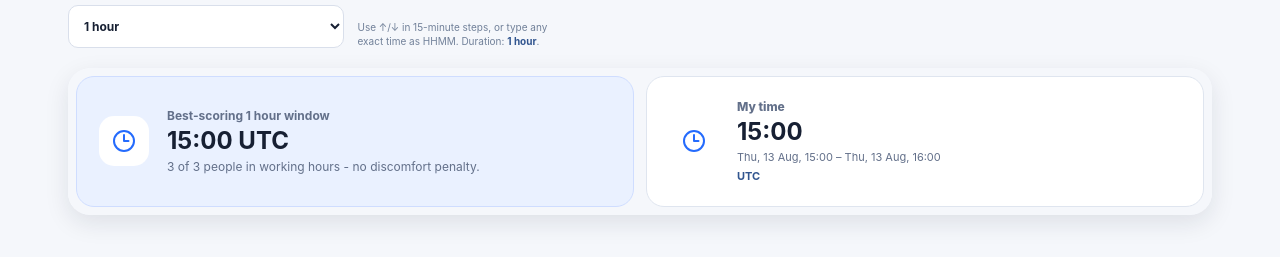
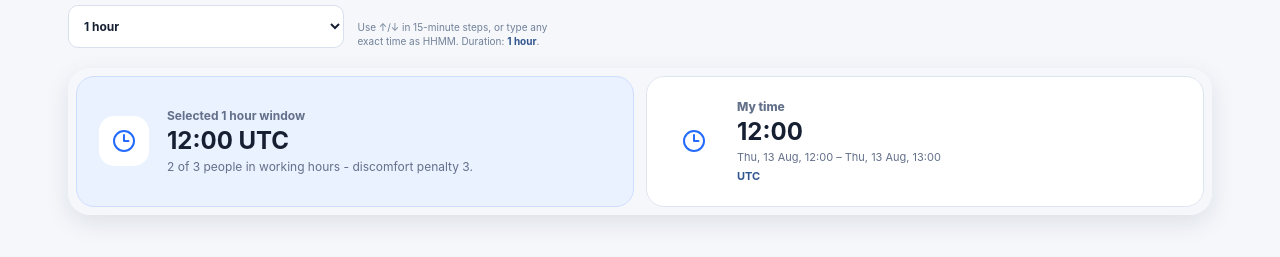
Before and after one commit to diegoboland-jpg/AtlasTime, a React (Vite) app: page / in a window 1280 px wide. Both pictures are taken after a click on the button "Open planner". Shown: the part 1040-1297 px from the top of the page. Built offline with nearby package versions, Linux system fonts and the light colour scheme.

Commit message:
Link planner summary to selected time

```diff
--- a/src/components/TimePlanner.tsx
+++ b/src/components/TimePlanner.tsx
@@ -1,6 +1,6 @@
 import { CalendarDays, ChevronDown, ChevronUp, Clock3 } from "lucide-react";
 import { durationLabel } from "../meeting";
-import { dateAtUtcHour, durationBetweenUtcTimes, formatInZone, formatUtcHour, localRangeLabel, meetingFitsWorkingHours } from "../time";
+import { dateAtUtcHour, durationBetweenUtcTimes, formatInZone, formatUtcHour, localRangeLabel, meetingFitsWorkingHours, scoreAtUtcHour } from "../time";
 import type { HourScore, Person } from "../types";
 import { ExactTimeInput } from "./ExactTimeInput";
 import { MobilePlannerComparison } from "./MobilePlannerComparison";
@@ -54,6 +54,8 @@ export function TimePlanner({
     workStart: 0,
     workEnd: 24,
   };
+  const selectedScore = scoreAtUtcHour(people, dateValue, selectedHour, durationMinutes);
+  const selectedIsRecommendation = recommendation !== null && Math.abs(selectedHour - recommendation.utcHour) < 0.001;
 
   function selectExactStart(value: string) {
     const [hour, minute] = value.split(":").map(Number);
@@ -152,29 +154,25 @@ export function TimePlanner({
                 )}
               </div>
             </div>
-          ) : recommendation && (
-            <div className="planner-sticky-recommendation" aria-label="Recommended meeting time and my local time">
-              <button
-                className="recommendation"
-                type="button"
-                onClick={() => onHourChange(recommendation.utcHour)}
-              >
+          ) : (
+            <div className="planner-sticky-recommendation" aria-label="Selected meeting time and my local time">
+              <div className="recommendation" role="status">
                 <span className="recommendation-icon"><Clock3 size={24} /></span>
                 <span className="recommendation-copy">
-                  <span>Best-scoring {durationLabel(durationMinutes)} window</span>
-                  <strong>{formatUtcHour(recommendation.utcHour)}</strong>
+                  <span>{selectedIsRecommendation ? "Best-scoring" : "Selected"} {durationLabel(durationMinutes)} window</span>
+                  <strong>{formatUtcHour(selectedHour)}</strong>
                   <small>
-                    {recommendation.available} of {recommendation.total} people in working hours
-                    {recommendation.penalty > 0 ? ` - discomfort penalty ${recommendation.penalty}` : " - no discomfort penalty"}.
+                    {selectedScore.available} of {selectedScore.total} people in working hours
+                    {selectedScore.penalty > 0 ? ` - discomfort penalty ${selectedScore.penalty}` : " - no discomfort penalty"}.
                   </small>
                 </span>
-              </button>
+              </div>
               <aside className="my-time-recommendation" aria-label={`My time in ${deviceTimeZone}`}>
                 <span className="recommendation-icon"><Clock3 size={24} /></span>
                 <span className="my-time-copy">
                   <span>My time</span>
-                  <strong>{formatInZone(dateAtUtcHour(dateValue, recommendation.utcHour), deviceTimeZone)}</strong>
-                  <small>{localRangeLabel(dateValue, recommendation.utcHour, durationMinutes, devicePerson)}</small>
+                  <strong>{formatInZone(dateAtUtcHour(dateValue, selectedHour), deviceTimeZone)}</strong>
+                  <small>{localRangeLabel(dateValue, selectedHour, durationMinutes, devicePerson)}</small>
                   <em>{devicePerson.city}</em>
                 </span>
               </aside>
--- a/src/styles.css
+++ b/src/styles.css
@@ -328,7 +328,7 @@ input:focus, select:focus { border-color: #246bfd; box-shadow: 0 0 0 3px rgba(36
 .recommendation {
   display: grid; grid-template-columns: auto 1fr auto; align-items: center; gap: 18px;
   background: #eaf1ff; border: 1px solid #cfddff; padding: 22px; border-radius: 18px; margin-bottom: 22px;
-  width: 100%; color: inherit; text-align: left; cursor: pointer;
+  width: 100%; color: inherit; text-align: left;
 }
 .planner-sticky-recommendation {
   position: sticky; z-index: 12; top: 8px; display: grid; grid-template-columns: repeat(2, minmax(0, 1fr)); gap: 12px;
@@ -345,7 +345,6 @@ input:focus, select:focus { border-color: #246bfd; box-shadow: 0 0 0 3px rgba(36
 .my-time-copy > strong { display: block; margin-top: 3px; font-size: 24px; }
 .my-time-copy > small, .my-time-copy > em { display: block; margin-top: 4px; color: #63708a; font-size: 11px; font-style: normal; line-height: 1.35; }
 .my-time-copy > em { overflow: hidden; color: #31558f; font-weight: 750; text-overflow: ellipsis; white-space: nowrap; }
-.recommendation:hover { border-color: #8fb0ff; box-shadow: 0 8px 22px rgba(36,107,253,.09); }
 .recommendation-icon { width: 50px; height: 50px; display: grid; place-items: center; border-radius: 15px; background: white; color: #246bfd; }
 .recommendation-copy > span { display: block; color: #63708a; font-size: 12px; font-weight: 700; }
 .recommendation-copy > strong { display: block; font-size: 24px; margin-top: 3px; }
```
Also changed, not shown: 1 other file (tests, documents, lock files or other folders).
